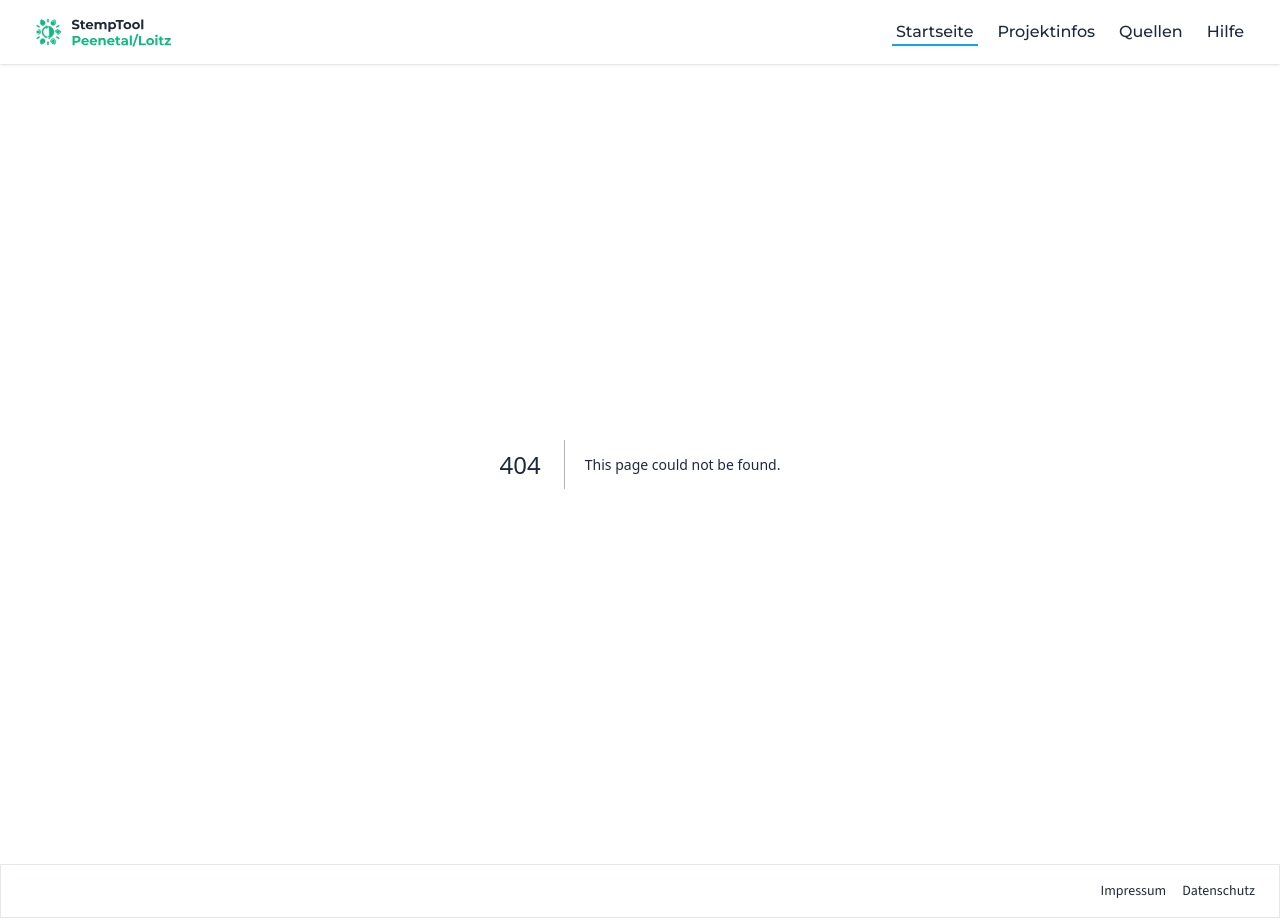
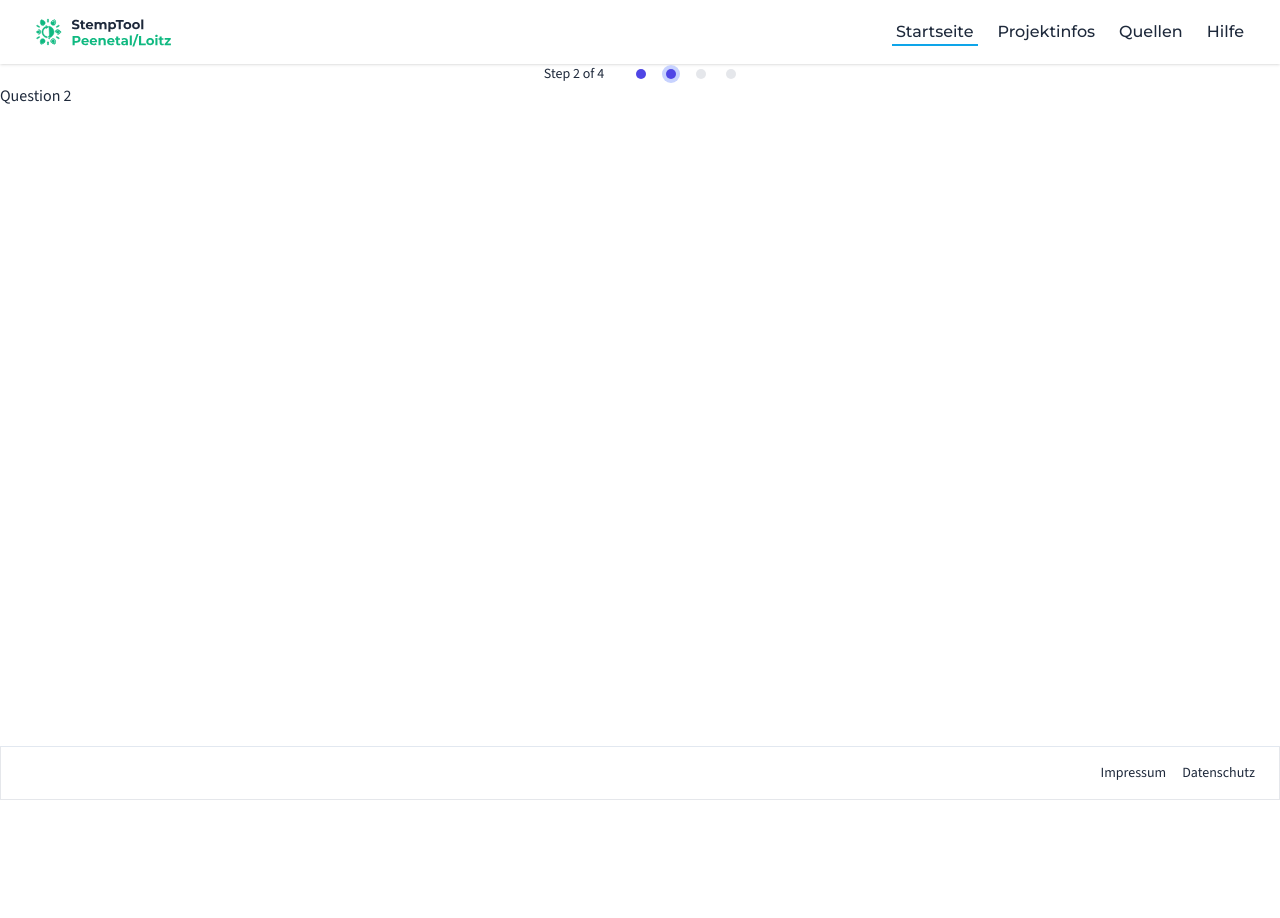
Before and after one commit to bmlancien/ReEnAct-Prototype, a Next.js app: page /questions/question2 in a window 1280 px wide. Before the commit this address had no page. After the commit the page ends 800 px from the top, so only its background shows below. Built offline with nearby package versions, Linux system fonts and the light colour scheme.

Commit message:
add basic bullet breadcrumb

```diff
--- /dev/null
+++ b/src/app/questions/question1/page.js
@@ -0,0 +1,12 @@
+import Breadcrumb from "../../../components/common/Breadcrumb";
+
+export default function Question1() {
+  return (
+    <>
+      <main className="grow">
+        <Breadcrumb />
+        Question 1
+      </main>
+    </>
+  );
+}
--- /dev/null
+++ b/src/app/questions/question2/page.js
@@ -0,0 +1,12 @@
+import Breadcrumb from "../../../components/common/Breadcrumb";
+
+export default function Question2() {
+  return (
+    <>
+      <main className="grow">
+        <Breadcrumb />
+        Question 2
+      </main>
+    </>
+  );
+}
--- /dev/null
+++ b/src/app/questions/question3/page.js
@@ -0,0 +1,12 @@
+import Breadcrumb from "../../../components/common/Breadcrumb";
+
+export default function Question3() {
+  return (
+    <>
+      <main className="grow">
+        <Breadcrumb />
+        Question 2
+      </main>
+    </>
+  );
+}
--- /dev/null
+++ b/src/app/questions/question4/page.js
@@ -0,0 +1,12 @@
+import Breadcrumb from "../../../components/common/Breadcrumb";
+
+export default function Question4() {
+  return (
+    <>
+      <main className="grow">
+        <Breadcrumb />
+        Question 2
+      </main>
+    </>
+  );
+}
--- /dev/null
+++ b/src/app/questions/steps.js
@@ -0,0 +1,8 @@
+const steps = [
+  { name: 'Question 1', href: '/questions/question1', status: 'current' },
+  { name: 'Question 2', href: '/questions/question2', status: 'upcoming' },
+  { name: 'Question 3', href: '/questions/question3', status: 'upcoming' },
+  { name: 'Question 4', href: '/questions/question4', status: 'upcoming' },
+];
+
+export default steps;
--- /dev/null
+++ b/src/components/common/Breadcrumb.js
@@ -0,0 +1,56 @@
+"use client";
+
+import { useEffect, useState } from 'react';
+import Link from 'next/link';
+import { usePathname } from 'next/navigation';
+import steps from '../../app/questions/steps'; // Adjust this path if necessary
+
+export default function Breadcrumb() {
+  const pathname = usePathname();
+  const [currentStepIndex, setCurrentStepIndex] = useState(
+    steps.findIndex((step) => step.href === pathname)
+  );
+
+  useEffect(() => {
+    const currentStep = steps.find((step) => step.href === pathname);
+    const newIndex = steps.indexOf(currentStep);
+    setCurrentStepIndex(newIndex);
+  }, [pathname]);
+
+  return (
+    <nav className="flex items-center justify-center" aria-label="Progress">
+      <p className="text-sm font-medium">
+        Step {currentStepIndex + 1} of {steps.length}
+      </p>
+      <ol role="list" className="ml-8 flex items-center space-x-5">
+        {steps.map((step, index) => (
+          <li key={step.name}>
+            {index < currentStepIndex ? (
+              <Link href={step.href} legacyBehavior>
+                <a className="block h-2.5 w-2.5 rounded-full bg-indigo-600 hover:bg-indigo-900">
+                  <span className="sr-only">{step.name}</span>
+                </a>
+              </Link>
+            ) : index === currentStepIndex ? (
+              <Link href={step.href} legacyBehavior>
+                <a className="relative flex items-center justify-center" aria-current="step">
+                  <span className="absolute flex h-5 w-5 p-px" aria-hidden="true">
+                    <span className="h-full w-full rounded-full bg-indigo-200" />
+                  </span>
+                  <span className="relative block h-2.5 w-2.5 rounded-full bg-indigo-600" aria-hidden="true" />
+                  <span className="sr-only">{step.name}</span>
+                </a>
+              </Link>
+            ) : (
+              <Link href={step.href} legacyBehavior>
+                <a className="block h-2.5 w-2.5 rounded-full bg-gray-200 hover:bg-gray-400">
+                  <span className="sr-only">{step.name}</span>
+                </a>
+              </Link>
+            )}
+          </li>
+        ))}
+      </ol>
+    </nav>
+  );
+}
```
